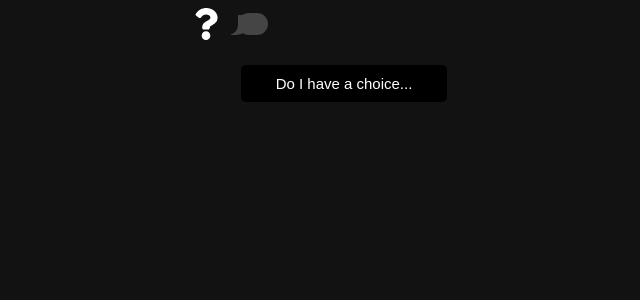
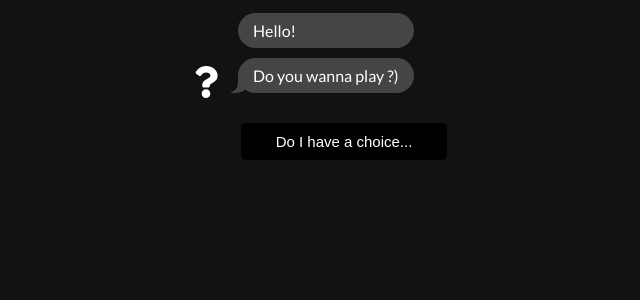
Before and after one commit to MykytaMaliarenko/Int20h-test-task-frontend, a Vue app: page / in a window 1280 px wide. Shown: the top 300 px of the page, without its empty margins (296-936 px from the left). Built offline with nearby package versions, Linux system fonts and the light colour scheme.

Commit message:
feat(anon): add multi-messages chat

```diff
--- a/src/views/components/AnonymousMessage.vue
+++ b/src/views/components/AnonymousMessage.vue
@@ -4,9 +4,11 @@
             <font-awesome-icon icon="question" size="lg"/>
         </div>
 
-        <div class="message">
+        <section class="messages">
+            <div class="message" v-for="message in messages">
                 {{message}}
             </div>
+        </section>
     </section>
 </template>
 
@@ -15,8 +17,8 @@
         name: "AnonymousMessage",
 
         props: {
-            message: {
-                type: String,
+            messages: {
+                type: Array,
                 required: true,
             }
         },
@@ -32,10 +34,14 @@
 
         .image
             display: flex
-            align-items: center
+            align-items: flex-end
 
             svg
                 font-size: 2rem
+
+        .messages
+            display: flex
+            flex-direction: column
 
             .message
                 display: inline-block
@@ -47,6 +53,7 @@
                 background-color:  lighten($background, 20%)
                 position: relative
 
+                &:last-child
                     &:before
                         content: ""
                         position: absolute
```
Lines whose indentation alone changed are shown as unchanged.
